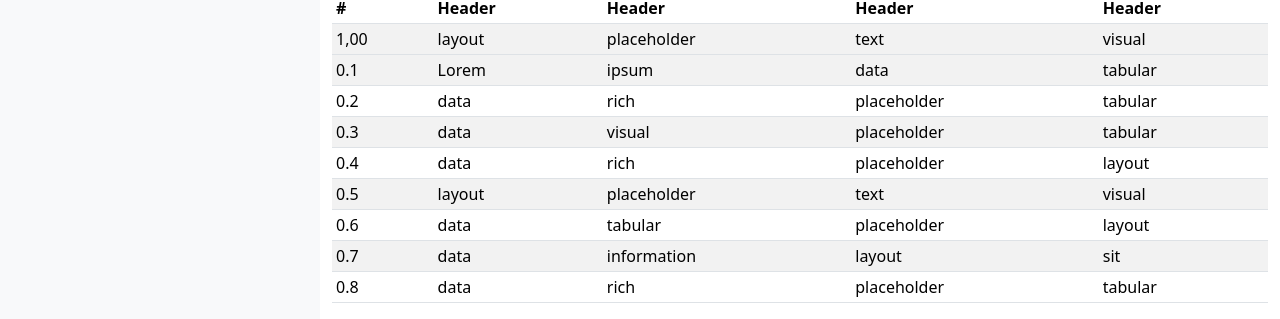
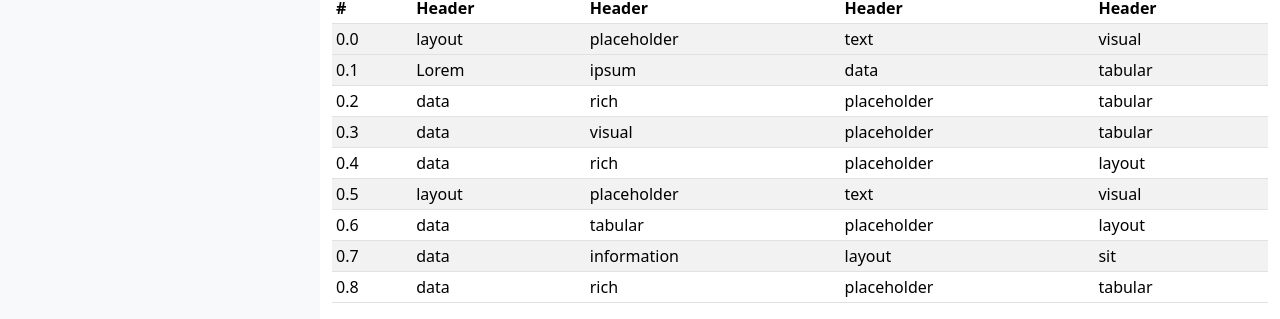
Before and after one commit to DonnovanS/Boostrap_5, a plain HTML site: page index.html in a window 1280 px wide. Shown: the part 732-1051 px from the top of the page. Drawn offline with nearby package versions, Linux system fonts and the light colour scheme.

Commit message:
Update index.html

```diff
--- a/index.html
+++ b/index.html
@@ -97,7 +97,7 @@
                             </tr>
                         </thead>
                         <tr>
-                            <td>1,00</td>
+                            <td>0.0</td>
                             <td>layout</td>
                             <td>placeholder</td>
                             <td>text</td>
```
